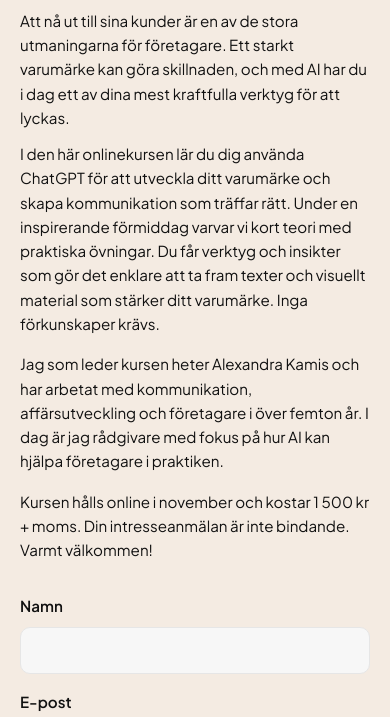
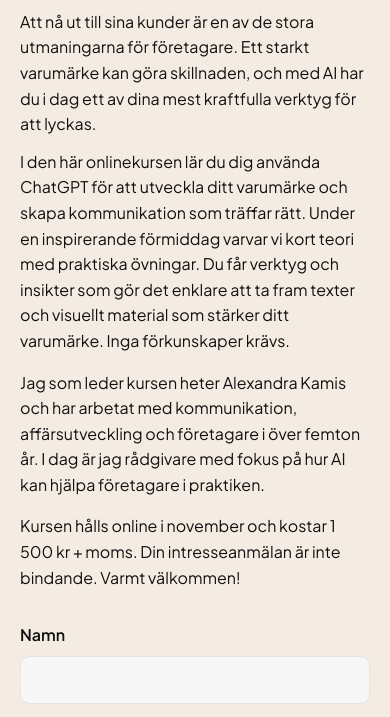
Before and after one commit to alexkamis/kamis-ai-website, a plain HTML site: page kurs/index.html in a window 390 px wide. Shown: the part 118-835 px from the top of the page. Drawn offline with Linux system fonts and the light colour scheme.

```diff
--- a/kurs/style.css
+++ b/kurs/style.css
@@ -9,7 +9,7 @@
   font-family:'Plus Jakarta Sans', system-ui,-apple-system,Segoe UI,Arial,sans-serif;
   color:var(--text);
   background-color:var(--bg);
-  font-size:clamp(15px, calc(14px + 0.3vw), 18px); /* responsiv basstorlek */
+  font-size:16px; /* fast basstorlek enligt önskemål */
   line-height:1.6; /* jämnt radavstånd överallt */
   /* Katt i bakgrunden */
   background-image:url('../images/cat.png');
```
